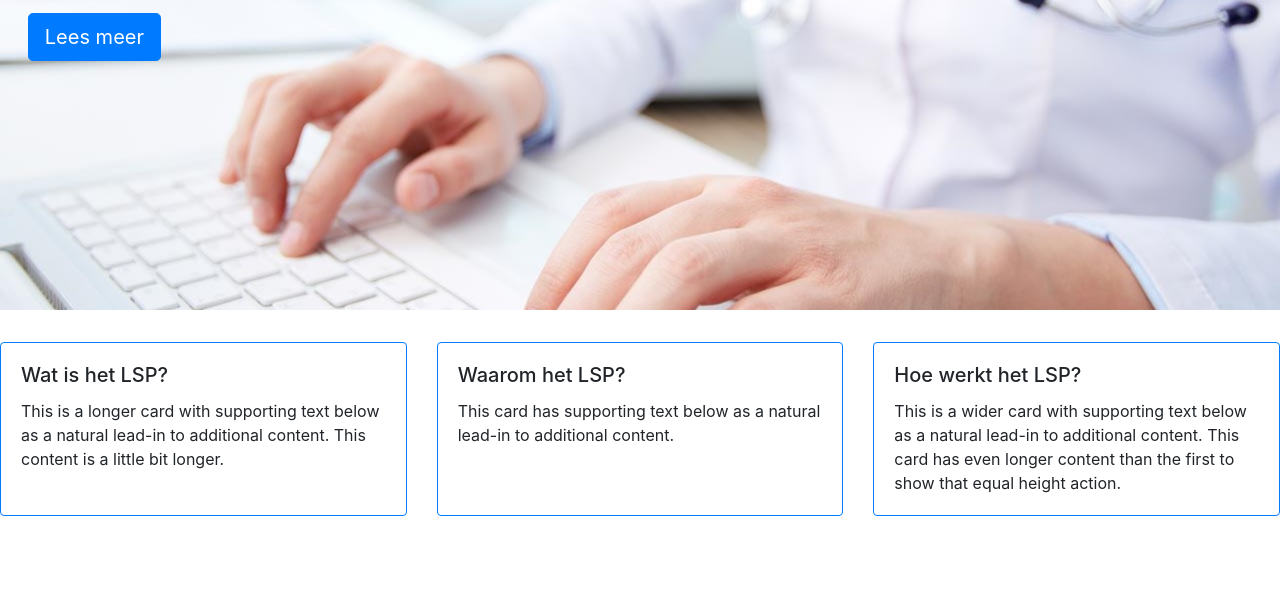
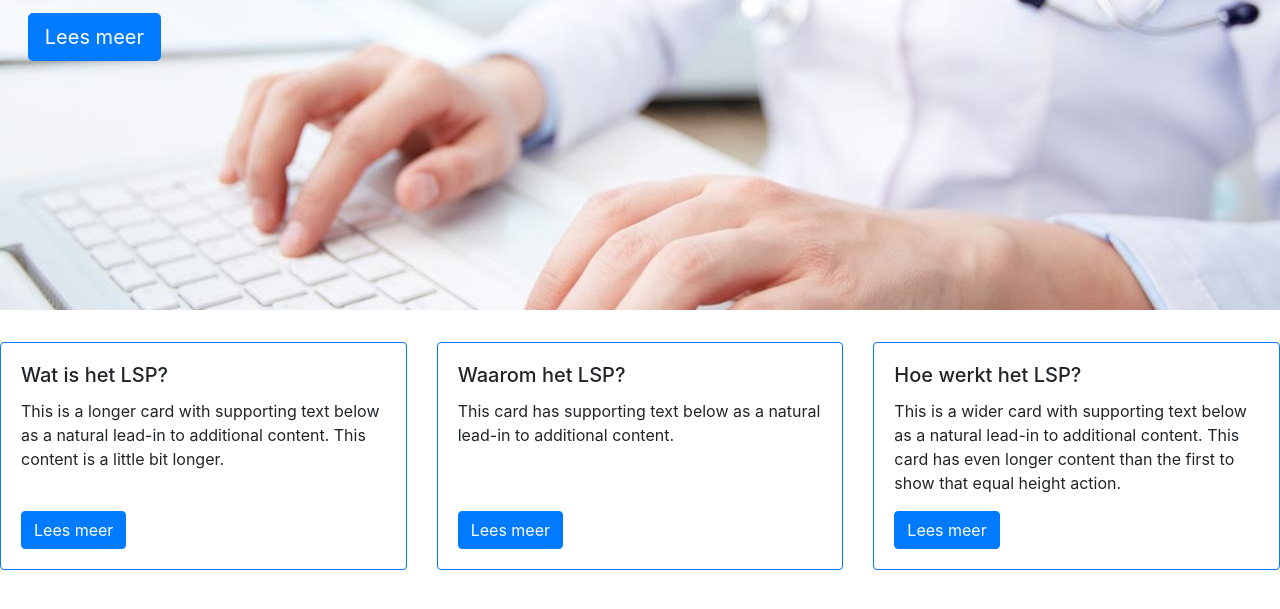
Before and after one commit to AshwinJadoe/ICT-in-de-zorg, a plain HTML site: page index.html in a window 1280 px wide. Shown: the part 173-782 px from the top of the page. Drawn offline with nearby package versions, Linux system fonts and the light colour scheme.

Commit message:
Knoppen toegevoegd naar pagina's

```diff
--- a/index.html
+++ b/index.html
@@ -34,19 +34,24 @@
   <div class="card border-primary">
     <div class="card-body">
       <h5 class="card-title">Wat is het LSP?</h5>
-      <p class="card-text">This is a longer card with supporting text below as a natural lead-in to additional content. This content is a little bit longer.</p>
+      <p class="card-text">This is a longer card with supporting text below as a natural lead-in to additional content. This content is a little bit longer.<br> <br> </p>
+      <a class="btn btn-primary" href="wat.html" role="button">Lees meer</a>
     </div>
   </div>
   <div class="card border-primary">
     <div class="card-body">
       <h5 class="card-title">Waarom het LSP?</h5>
-      <p class="card-text">This card has supporting text below as a natural lead-in to additional content.</p>
+      <p class="card-text">This card has supporting text below as a natural lead-in to additional content. <br> <br> <br></p>
+      <a class="btn btn-primary" href="Waarom.html" role="button">Lees meer</a>
+
     </div>
   </div>
   <div class="card border-primary">
     <div class="card-body">
       <h5 class="card-title">Hoe werkt het LSP?</h5>
-      <p class="card-text">This is a wider card with supporting text below as a natural lead-in to additional content. This card has even longer content than the first to show that equal height action.</p>
+     <p class="card-text">This is a wider card with supporting text below as a natural lead-in to additional content. This card has even longer content than the first to show that equal height action.</p>
+     <a class="btn btn-primary" href="Hoe.html" role="button">Lees meer</a>
+
     </div>
   </div>
 </div>
```
